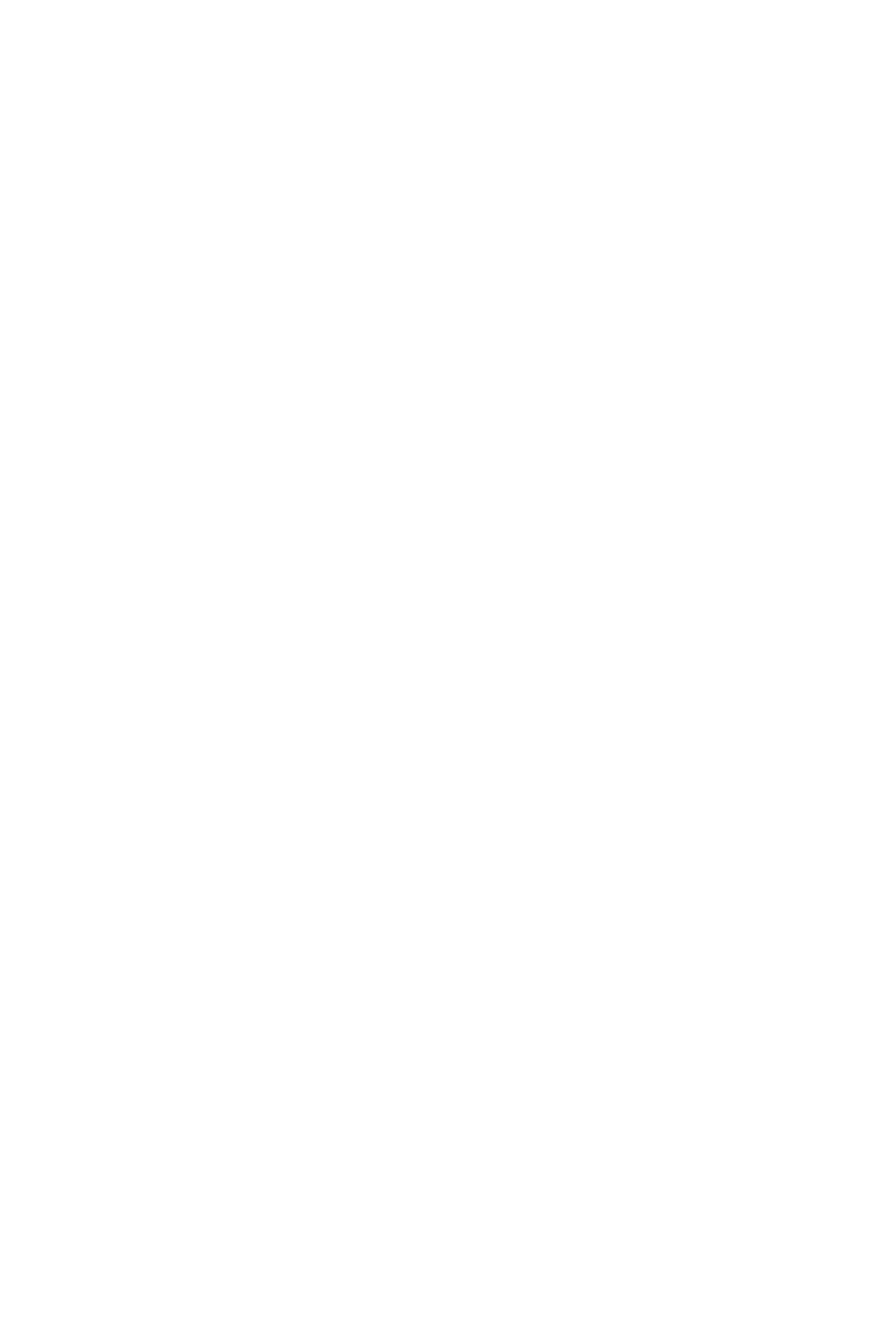
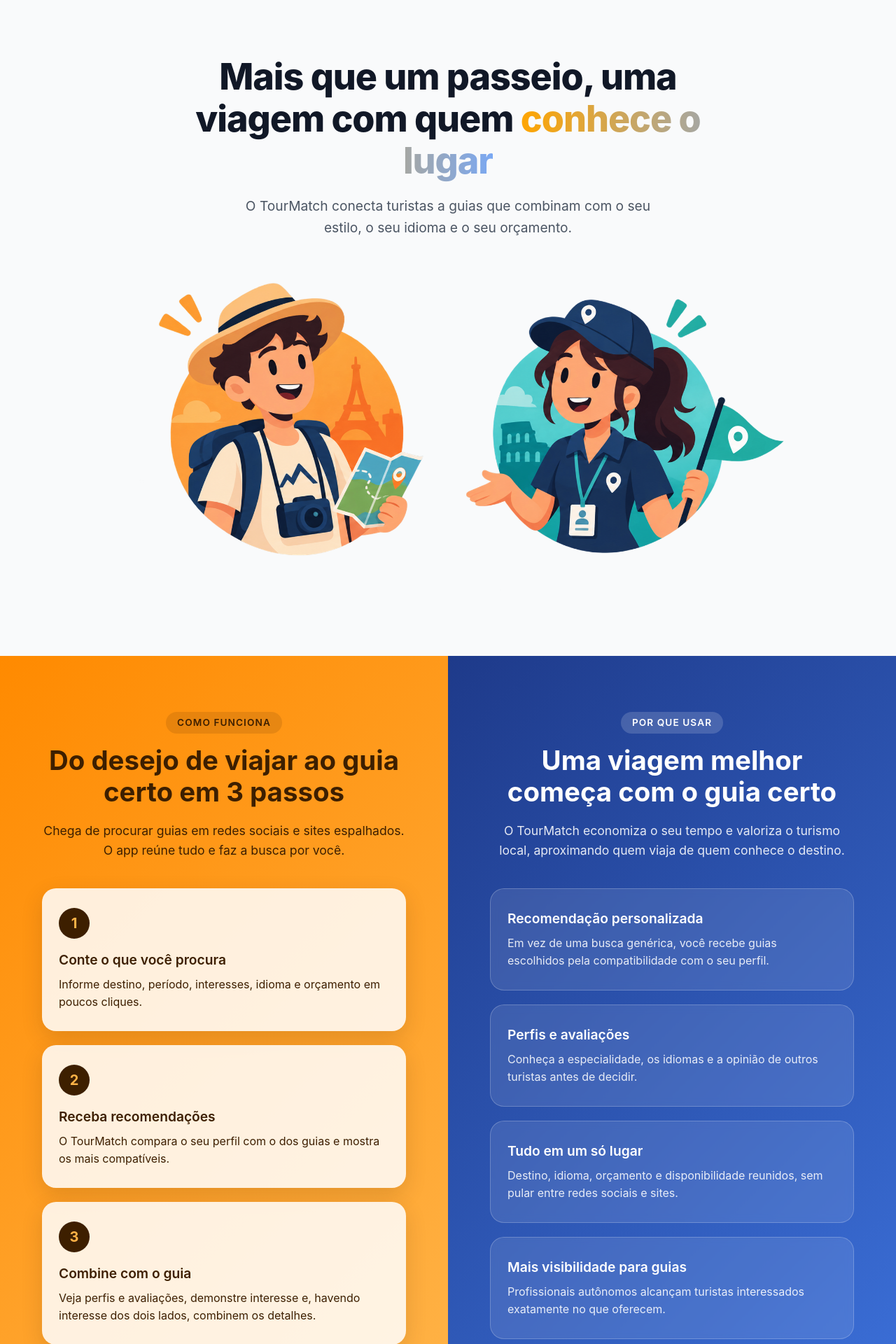
Before and after one commit to kadu2229/tourmatch, a Next.js app in the folder tourmatch-front-end/: page / in a window 1280 px wide. Shown: the part 800-2720 px from the top of the page at 70% size. Before the commit the page ends 800 px from the top, so only its background shows below. Built offline with nearby package versions, Linux system fonts and the light colour scheme.

Commit message:
feat: add about section with how it works and benefits

```diff
--- a/tourmatch-front-end/app/page.tsx
+++ b/tourmatch-front-end/app/page.tsx
@@ -1,3 +1,4 @@
+import Sobre from "@/components/About/About";
 import Download from "@/components/Download/Download";
 import Header from "@/components/Header/Header";
 
@@ -6,6 +7,7 @@ export default function Home() {
     <div>
       <Header />
       <Download />
+      <Sobre />
     </div>
   );
 }
--- /dev/null
+++ b/tourmatch-front-end/components/About/About.module.css
@@ -0,0 +1,235 @@
+.sobre {
+  display: flex;
+  justify-content: center;
+  padding: 5rem 2rem;
+  scroll-margin-top: 80px;
+  background: #f9fafb;
+  font-family: var(--font-inter), "Inter", sans-serif;
+}
+
+.content {
+  display: flex;
+  flex-direction: column;
+  align-items: center;
+  width: 100%;
+  max-width: 1000px;
+  text-align: center;
+}
+
+.title {
+  max-width: 800px;
+  margin: 0;
+  color: #111827;
+  font-size: clamp(2rem, 5vw, 3.25rem);
+  font-weight: 800;
+  line-height: 1.15;
+  letter-spacing: -0.02em;
+}
+
+.highlight {
+  background: linear-gradient(to right, orange, #7aa8f3);
+  -webkit-background-clip: text;
+  background-clip: text;
+  color: transparent;
+}
+
+.text {
+  max-width: 600px;
+  margin: 1.25rem 0 0;
+  color: #4b5563;
+  font-size: clamp(1rem, 2vw, 1.2rem);
+  line-height: 1.6;
+}
+
+.imageWrapper {
+  width: 100%;
+  margin-top: 1rem;
+}
+
+.image {
+  display: block;
+  width: 100%;
+  height: auto;
+  margin: 0 auto;
+  border-radius: 1.5rem;
+}
+
+.duo {
+  display: grid;
+  grid-template-columns: 1fr 1fr;
+}
+
+.como {
+  display: flex;
+  justify-content: center;
+  padding: 5rem 2.5rem;
+  scroll-margin-top: 80px;
+  background: linear-gradient(135deg, #ff8a00 0%, #ffb347 100%);
+  color: #3d1f00;
+  font-family: var(--font-inter), "Inter", sans-serif;
+}
+
+.comoContainer {
+  width: 100%;
+  max-width: 520px;
+  text-align: center;
+}
+
+.tag {
+  display: inline-block;
+  padding: 0.35rem 1rem;
+  border-radius: 999px;
+  background: rgba(61, 31, 0, 0.12);
+  font-size: 0.85rem;
+  font-weight: 600;
+  letter-spacing: 0.08em;
+  text-transform: uppercase;
+}
+
+.comoTitle {
+  margin: 1rem 0 0;
+  font-family: var(--font-poppins), "Poppins", sans-serif;
+  font-size: clamp(1.75rem, 3vw, 2.5rem);
+  font-weight: 700;
+  line-height: 1.15;
+}
+
+.comoSubtitle {
+  margin: 1.25rem 0 0;
+  font-size: clamp(1rem, 1.5vw, 1.1rem);
+  line-height: 1.6;
+}
+
+.steps {
+  display: grid;
+  grid-template-columns: 1fr;
+  gap: 1.25rem;
+  margin-top: 2.5rem;
+}
+
+.step {
+  padding: 1.75rem 1.5rem;
+  border-radius: 1.25rem;
+  background: rgba(255, 255, 255, 0.85);
+  box-shadow: 0 10px 30px rgba(61, 31, 0, 0.15);
+  text-align: left;
+  transition: transform 0.25s;
+}
+
+.step:hover {
+  transform: translateY(-4px);
+}
+
+.number {
+  display: flex;
+  align-items: center;
+  justify-content: center;
+  width: 44px;
+  height: 44px;
+  border-radius: 50%;
+  background: #3d1f00;
+  color: #ffb347;
+  font-family: var(--font-poppins), "Poppins", sans-serif;
+  font-size: 1.25rem;
+  font-weight: 700;
+}
+
+.stepTitle {
+  margin: 1rem 0 0;
+  font-family: var(--font-poppins), "Poppins", sans-serif;
+  font-size: 1.2rem;
+  font-weight: 600;
+}
+
+.stepText {
+  margin: 0.5rem 0 0;
+  line-height: 1.6;
+}
+
+.porque {
+  display: flex;
+  justify-content: center;
+  padding: 5rem 2.5rem;
+  scroll-margin-top: 80px;
+  background: linear-gradient(135deg, #1e3a8a 0%, #3b6fd8 100%);
+  color: #fff;
+  font-family: var(--font-inter), "Inter", sans-serif;
+}
+
+.porqueContainer {
+  width: 100%;
+  max-width: 520px;
+  text-align: center;
+}
+
+.tagAzul {
+  display: inline-block;
+  padding: 0.35rem 1rem;
+  border-radius: 999px;
+  background: rgba(255, 255, 255, 0.16);
+  font-size: 0.85rem;
+  font-weight: 600;
+  letter-spacing: 0.08em;
+  text-transform: uppercase;
+}
+
+.porqueTitle {
+  margin: 1rem 0 0;
+  font-family: var(--font-poppins), "Poppins", sans-serif;
+  font-size: clamp(1.75rem, 3vw, 2.5rem);
+  font-weight: 700;
+  line-height: 1.15;
+}
+
+.porqueSubtitle {
+  margin: 1.25rem 0 0;
+  color: rgba(255, 255, 255, 0.88);
+  font-size: clamp(1rem, 1.5vw, 1.1rem);
+  line-height: 1.6;
+}
+
+.grid {
+  display: grid;
+  grid-template-columns: 1fr;
+  gap: 1.25rem;
+  margin-top: 2.5rem;
+}
+
+.card {
+  padding: 1.75rem 1.5rem;
+  border: 1px solid rgba(255, 255, 255, 0.22);
+  border-radius: 1.25rem;
+  background: rgba(255, 255, 255, 0.1);
+  backdrop-filter: blur(6px);
+  text-align: left;
+  transition: transform 0.25s, background 0.25s;
+}
+
+.card:hover {
+  transform: translateY(-4px);
+  background: rgba(255, 255, 255, 0.16);
+}
+
+.cardTitle {
+  margin: 0;
+  font-family: var(--font-poppins), "Poppins", sans-serif;
+  font-size: 1.2rem;
+  font-weight: 600;
+}
+
+.cardText {
+  margin: 0.5rem 0 0;
+  color: rgba(255, 255, 255, 0.88);
+  line-height: 1.6;
+}
+
+@media (max-width: 900px) {
+  .duo {
+    grid-template-columns: 1fr;
+  }
+
+  .como,
+  .porque {
+    padding: 4rem 1.5rem;
+  }
+}
--- /dev/null
+++ b/tourmatch-front-end/components/About/About.tsx
@@ -0,0 +1,106 @@
+import Image from "next/image";
+import styles from "./About.module.css";
+import turista_guia from "../../public/img/Turista_guia.png";
+
+const passos = [
+  {
+    numero: "1",
+    titulo: "Conte o que você procura",
+    texto: "Informe destino, período, interesses, idioma e orçamento em poucos cliques.",
+  },
+  {
+    numero: "2",
+    titulo: "Receba recomendações",
+    texto: "O TourMatch compara o seu perfil com o dos guias e mostra os mais compatíveis.",
+  },
+  {
+    numero: "3",
+    titulo: "Combine com o guia",
+    texto: "Veja perfis e avaliações, demonstre interesse e, havendo interesse dos dois lados, combinem os detalhes.",
+  },
+];
+
+const vantagens = [
+  {
+    titulo: "Recomendação personalizada",
+    texto: "Em vez de uma busca genérica, você recebe guias escolhidos pela compatibilidade com o seu perfil.",
+  },
+  {
+    titulo: "Perfis e avaliações",
+    texto: "Conheça a especialidade, os idiomas e a opinião de outros turistas antes de decidir.",
+  },
+  {
+    titulo: "Tudo em um só lugar",
+    texto: "Destino, idioma, orçamento e disponibilidade reunidos, sem pular entre redes sociais e sites.",
+  },
+  {
+    titulo: "Mais visibilidade para guias",
+    texto: "Profissionais autônomos alcançam turistas interessados exatamente no que oferecem.",
+  },
+];
+
+export default function About() {
+  return (
+    <>
+      <section id="about" className={styles.sobre}>
+        <div className={styles.content}>
+          <h2 className={styles.title}>
+            Mais que um passeio, uma viagem com quem <span className={styles.highlight}>conhece o lugar</span>
+          </h2>
+          <p className={styles.text}>
+            O TourMatch conecta turistas a guias que combinam com o seu estilo, o seu idioma e o seu orçamento.
+          </p>
+          <div className={styles.imageWrapper}>
+            <Image
+              loading="eager"
+              src={turista_guia}
+              alt="Ilustração de uma guia turística apresentando um destino a um turista"
+              width={1200}
+              height={800}
+              className={styles.image}
+            />
+          </div>
+        </div>
+      </section>
+
+      <div className={styles.duo}>
+        <section id="como-funciona" className={styles.como}>
+          <div className={styles.comoContainer}>
+            <span className={styles.tag}>Como funciona</span>
+            <h2 className={styles.comoTitle}>Do desejo de viajar ao guia certo em 3 passos</h2>
+            <p className={styles.comoSubtitle}>
+              Chega de procurar guias em redes sociais e sites espalhados. O app reúne tudo e faz a busca por você.
+            </p>
+            <div className={styles.steps}>
+              {passos.map((passo) => (
+                <article key={passo.numero} className={styles.step}>
+                  <span className={styles.number}>{passo.numero}</span>
+                  <h3 className={styles.stepTitle}>{passo.titulo}</h3>
+                  <p className={styles.stepText}>{passo.texto}</p>
+                </article>
+              ))}
+            </div>
+          </div>
+        </section>
+
+        <section id="vantagens" className={styles.porque}>
+          <div className={styles.porqueContainer}>
+            <span className={styles.tagAzul}>Por que usar</span>
+            <h2 className={styles.porqueTitle}>Uma viagem melhor começa com o guia certo</h2>
+            <p className={styles.porqueSubtitle}>
+              O TourMatch economiza o seu tempo e valoriza o turismo local, aproximando quem viaja de quem conhece o destino.
+            </p>
+            <div className={styles.grid}>
+              {vantagens.map((item) => (
+                <article key={item.titulo} className={styles.card}>
+                  <h3 className={styles.cardTitle}>{item.titulo}</h3>
+                  <p className={styles.cardText}>{item.texto}</p>
+                </article>
+              ))}
+            </div>
+          </div>
+        </section>
+      </div>
+    </>
+  );
+}
--- a/tourmatch-front-end/components/Header/Header.tsx
+++ b/tourmatch-front-end/components/Header/Header.tsx
@@ -39,7 +39,7 @@ export default function Header() {
           <ul className={styles.navList}>
             <li><Link href="/#inicio" onClick={close}>Início</Link></li>
             <li><Link href="/#sobre" onClick={close}>Sobre</Link></li>
-            <li><Link href="/#contato" onClick={close}>Contato</Link></li>
+            <li><Link href="/#download" onClick={close}>Download</Link></li>
             <li className={styles.mobileOnly}>
               <Link href="/login" onClick={close}>Entrar</Link>
             </li>
```
Also changed, not shown: tourmatch-front-end/public/img/Turista_guia.png (added), 1 other file (tests, documents, lock files or other folders).
